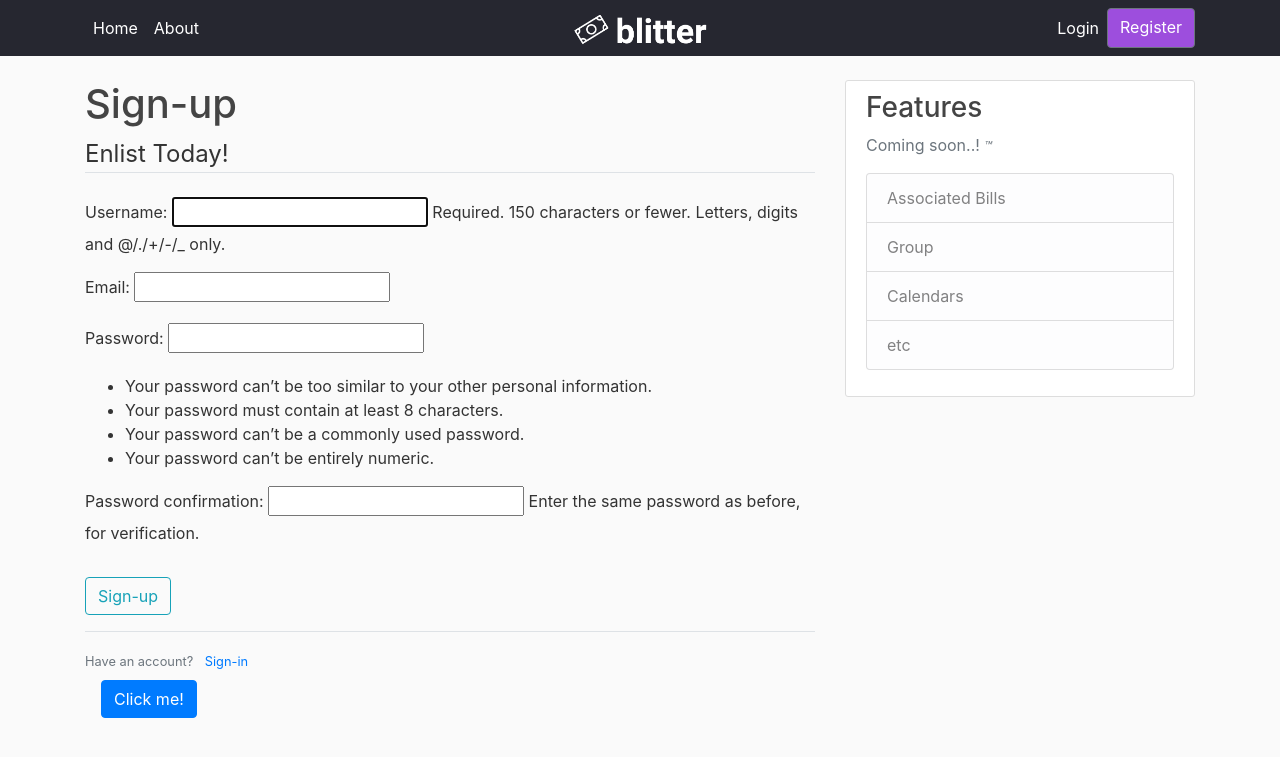
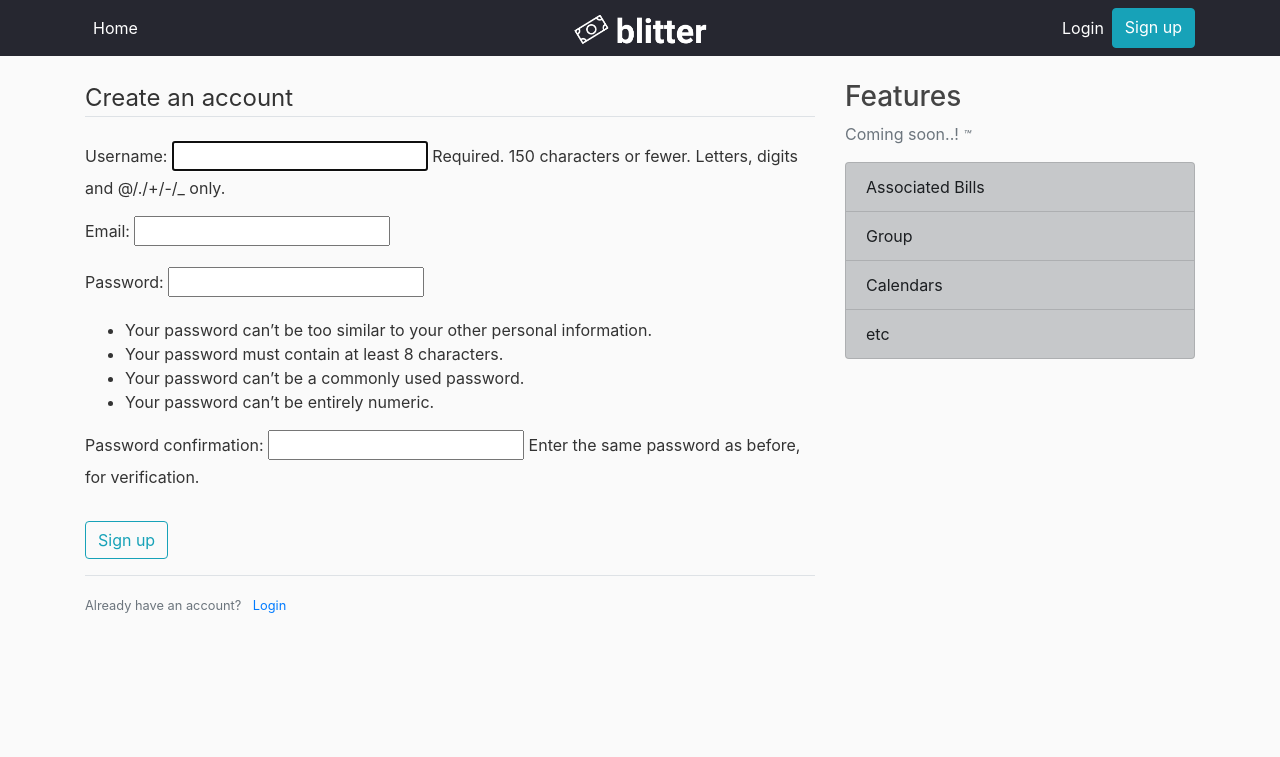
Before and after one commit to Fikeem/bill_sharing, a Django app: page /register/ in a window 1280 px wide. Shown: the top 757 px of the page. Run offline with Django 3.2, Linux system fonts and the light colour scheme; some libraries are stand-ins or nearby versions.

Commit message:
Updates to templates

```diff
--- a/bill_sharing/templates/base.html
+++ b/bill_sharing/templates/base.html
@@ -11,20 +11,18 @@
 
     <!-- Bootstrap CSS -->
     <link rel="stylesheet" href="https://maxcdn.bootstrapcdn.com/bootstrap/4.0.0/css/bootstrap.min.css" integrity="sha384-Gn5384xqQ1aoWXA+058RXPxPg6fy4IWvTNh0E263XmFcJlSAwiGgFAW/dAiS6JXm" crossorigin="anonymous">
-    <link rel="stylesheet" type="text/css" href="{% static 'shared/main.css' %}">
+    <link rel="stylesheet" type="text/css" href="{% static 'bill_share/main.css' %}">
 
-    <link href="../../static/shared/halfmoon-variables.min.css" rel="stylesheet" />
-
-    <title>Blitter</title>
+    <title>blitter</title>
 
     {% if title %}
-        <title>Blitter: {{ title }}</title>
+        <title>Django Bill Sharing - {{ title }}</title>
     {% else %}
-        <title>Blitter: Bill Sharing</title>
+        <title>Django Bill Sharing</title>
     {% endif %}
 </head>
-<body>
-  <div class="page-wrapper with-navbar-fixed-bottom with-sidebar">
+<body data-set-preferred-mode-onload="true">
+  <div class="page-wrapper">
     <header class="site-header">
 
         <nav class="navbar navbar-expand-md navbar-dark bg-steel fixed-top" style="background-color: #262730;">
@@ -35,7 +33,9 @@
                     <div class="collapse navbar-collapse" id="navbarToggle">
                       <div class="navbar-nav mr-auto">
                         <a class="nav-item nav-link" href="{% url 'billing-home' %}">Home</a>
-                        <a class="nav-item nav-link" href="{% url 'billing-about' %}">About</a>
+                        {% if user.is_authenticated %}
+                          <a class="nav-item nav-link" href="{% url 'bill-create' %}">Add Bill</a>
+                        {% endif %}
                       </div>
                      <!--Navbar Center-->
                       <div class = "navbar-center">
@@ -50,7 +50,7 @@
                           <a class="nav-item nav-link" href="{% url 'logout' %}">Logout</a>
                         {% else %}
                           <a class="nav-item nav-link" href="{% url 'login' %}">Login</a>
-                          <a class="btn btn-secondary" href="{% url 'register' %}" role="button" style="background-color: #9d4edd;">Register</a>
+                          <a class="btn btn-info" href="{% url 'register' %}" role="button">Sign up</a>
                         {% endif %}
                     </div>
                 </div>
@@ -59,10 +59,10 @@
     </header>
     <main role="main" class="container">
         <div class="row">
-            <div class="col-md-8">
+            <div class="col-md-8 ">
                 {% if messages %}
                     {% for message in messages %}
-                        <div class="alert alert-{{ message.tags }}">
+                        <div class="text-primary alert alert-{{ message.tags }} ">
                             {{ message }}
                         </div>
                     {% endfor %}
@@ -70,37 +70,20 @@
                 {% block content %}{% endblock %}
             </div>
             <div class="col-md-4">
-                <div class="content-section">
+                <div class="sidebar-menu">
                   <h3>Features</h3>
                   <p class='text-muted'>Coming soon..! <i><small>&trade;</small></i>
                     <ul class="list-group">
-                      <li class="list-group-item list-group-item-light">Associated Bills</li>
-                      <li class="list-group-item list-group-item-light">Group</li>
-                      <li class="list-group-item list-group-item-light">Calendars</li>
-                      <li class="list-group-item list-group-item-light">etc</li>
+                      <li class="list-group-item list-group-item-dark">Associated Bills</li>
+                      <li class="list-group-item list-group-item-dark">Group</li>
+                      <li class="list-group-item list-group-item-dark">Calendars</li>
+                      <li class="list-group-item list-group-item-dark">etc</li>
                     </ul>
                   </p>
                 </div>
             </div>
         </div>
-        <nav class="navbar navbar-fixed-bottom">
-          <button class="btn btn-primary" type="button" onclick="toggleDemo()">Click me!</button>
-        </nav>
     </main>
   </div>
-
-        <!-- Optional JavaScript -->
-        <!-- jQuery first, then Popper.js, then Bootstrap JS -->
-        <script src="https://code.jquery.com/jquery-3.2.1.slim.min.js" integrity="sha384-KJ3o2DKtIkvYIK3UENzmM7KCkRr/rE9/Qpg6aAZGJwFDMVNA/GpGFF93hXpG5KkN" crossorigin="anonymous"></script>
-        <script src="https://cdnjs.cloudflare.com/ajax/libs/popper.js/1.12.9/umd/popper.min.js" integrity="sha384-ApNbgh9B+Y1QKtv3Rn7W3mgPxhU9K/ScQsAP7hUibX39j7fakFPskvXusvfa0b4Q" crossorigin="anonymous"></script>
-        <script src="https://maxcdn.bootstrapcdn.com/bootstrap/4.0.0/js/bootstrap.min.js" integrity="sha384-JZR6Spejh4U02d8jOt6vLEHfe/JQGiRRSQQxSfFWpi1MquVdAyjUar5+76PVCmYl" crossorigin="anonymous"></script>
-        <script src="../../static/shared/halfmoon.js"></script>
-
-        <script type="text/javascript">
-          // Dark mode toggle demo
-          function toggleDemo() {
-            halfmoon.toggleDarkMode();
-          }
-        </script>
 </body>
 </html>
--- a/bill_sharing/users/templates/users/login.html
+++ b/bill_sharing/users/templates/users/login.html
@@ -1,11 +1,10 @@
 {% extends "base.html" %}
 {% block content %}
-    <h1>Account</h1>
     <div class="content">
         <form method="POST">
             {% csrf_token %}
             <fieldset class="form-group">
-                <legend class="border-bottom mb-4">Log In</legend>
+                <legend class="border-bottom mb-4">Login</legend>
                 {{ form.as_p }}
             </fieldset>
             <div class="form-group">
@@ -14,7 +13,7 @@
         </form>
         <div class="border-top pt-3">
             <small class="text-muted">
-                Need an account? <a class="ml-2" href="{% url 'register' %}">Sign-up</a>
+                Need an account? <a class="ml-2" href="{% url 'register' %}">Sign up</a>
             </small>
         </div>
     </div>
--- a/bill_sharing/users/templates/users/register.html
+++ b/bill_sharing/users/templates/users/register.html
@@ -1,20 +1,19 @@
 {% extends "base.html" %}
 {% block content %}
-    <h1>Sign-up</h1>
     <div class="content">
         <form method="POST">
             {% csrf_token %}
             <fieldset class="form-group">
-                <legend class="border-bottom mb-4">Enlist Today!</legend>
+                <legend class="border-bottom mb-4">Create an account</legend>
                 {{ form.as_p }}
             </fieldset>
             <div class="form-group">
-                <button class="btn btn-outline-info" type="submit">Sign-up</button>
+                <button class="btn btn-outline-info" type="submit">Sign up</button>
             </div>
         </form>
         <div class="border-top pt-3">
             <small class="text-muted">
-                Have an account? <a class="ml-2" href="{% url 'login' %}">Sign-in</a>
+                Already have an account? <a class="ml-2" href="{% url 'login' %}">Login</a>
             </small>
         </div>
     </div>
```
Also changed, not shown: 2 other files.
